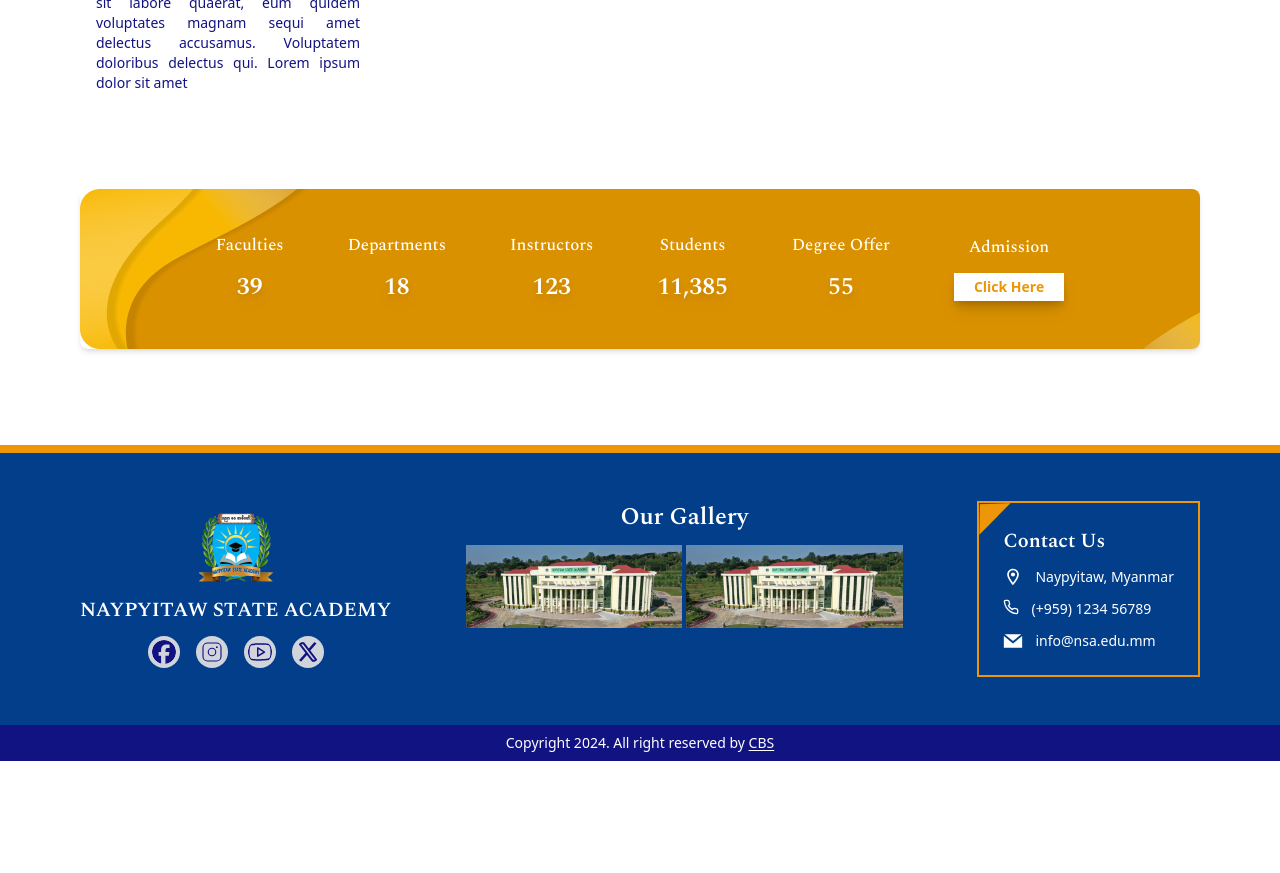
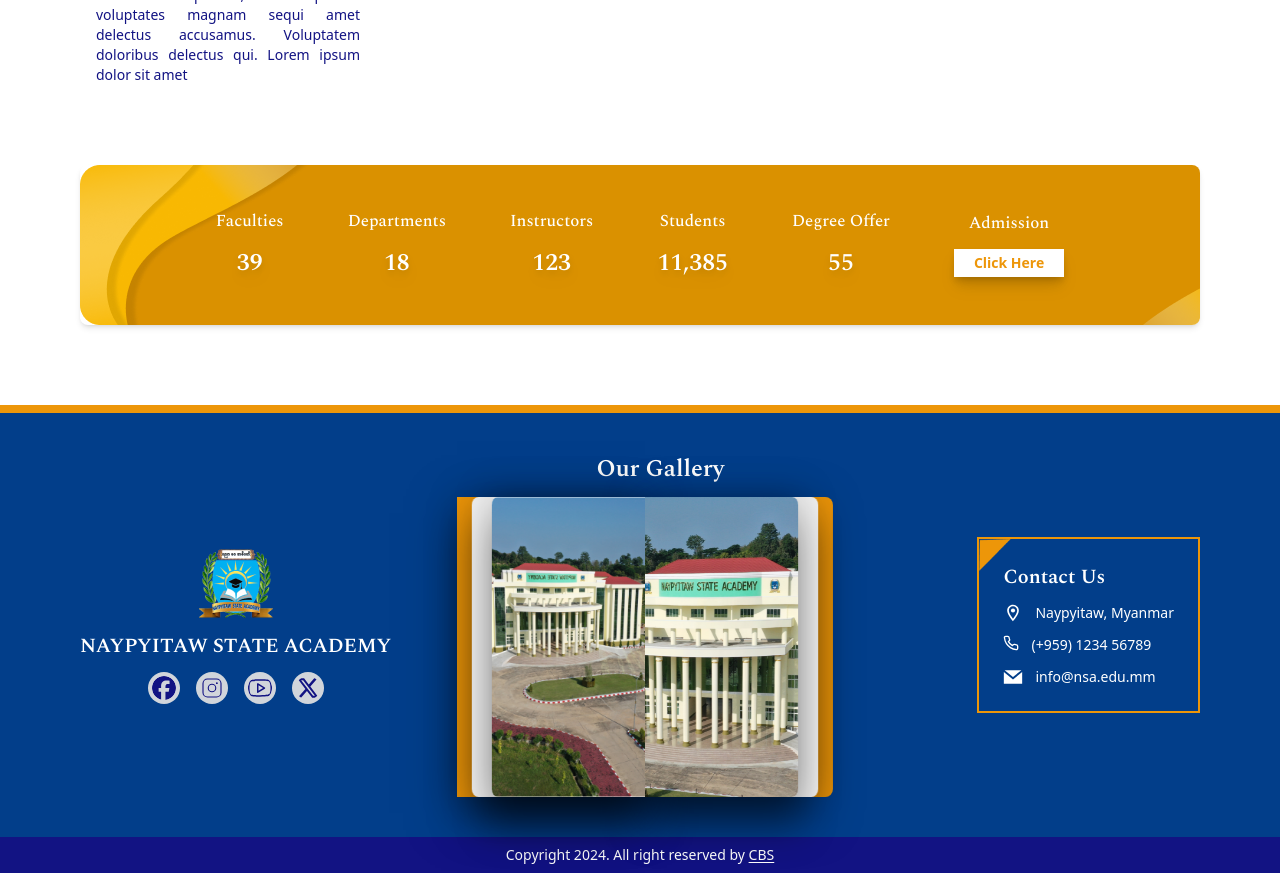
Before and after one commit to DArcy16/NSA, a React (Vite) app: page / in a window 1280 px wide. Shown: the part 1460-2333 px from the top of the page. Before the commit the page ends 2221 px from the top, so only its background shows below. Built offline with nearby package versions, Linux system fonts and the light colour scheme; a web font is replaced by a local one.

Commit message:
add book in footer

```diff
--- a/src/components/layout/Footer.jsx
+++ b/src/components/layout/Footer.jsx
@@ -4,12 +4,25 @@ import React from "react";
 import { Link, useLocation } from "react-router-dom";
 
 import logo from "../../assets/img/logo.png";
-import slider1 from "../../assets/img/slider1.png"
-import { Facebook, Instagram, Location, Mail, Phone, X, Youtube } from "../../assets/icons/Icons";
+import slider1 from "../../assets/img/slider1.png";
+import slider2 from "../../assets/img/slider2.png";
+import slider3 from "../../assets/img/slider3.png";
+
+
+import {
+	Facebook,
+	Instagram,
+	Location,
+	Mail,
+	Phone,
+	X,
+	Youtube,
+} from "../../assets/icons/Icons";
 
 const Footer = () => {
 	const location = useLocation();
-	const isContactPage = location.pathname.split("/").slice(-1)[0] === "contact-us";
+	const isContactPage =
+		location.pathname.split("/").slice(-1)[0] === "contact-us";
 
 	return (
 		<div className="section_paddingTop">
@@ -40,10 +53,10 @@ const Footer = () => {
 					</div>
 				)}
 				<div className="space-y-3">
-					<h2 className="text-2xl text-center font-semibold text-white">
+					<h2 className="text-2xl -ml-12 font-semibold text-white">
 						Our Gallery
 					</h2>
-					<div className="flex">
+					{/* <div className="flex">
 						<div className="w-[216.5px] mr-1">
 							<img
 								className="w-full h-auto"
@@ -58,6 +71,28 @@ const Footer = () => {
 								alt="w-full h-auto"
 							/>
 						</div>
+					</div> */}
+					<div className="book w-fit">
+						<div className="back"></div>
+
+						<div className="page4">
+							<img
+								className="w-full h-full object-cover"
+								src={slider1}
+								alt=""
+							/>
+						</div>
+						<div className="page3">
+							<img
+								className="w-full h-full object-cover"
+								src={slider3}
+								alt=""
+							/>
+						</div>
+						<div className="page2"></div>
+						<div className="page1"></div>
+						<div className="middle"></div>
+						<div className="front"></div>
 					</div>
 				</div>
 				<div className="flex items-center justify-center">
--- a/src/index.css
+++ b/src/index.css
@@ -54,7 +54,7 @@ h6 {
 }
 
 .bg_orange {
-  background-image: url("/orange_bg.png");
+	background-image: url("/orange_bg.png");
 	background-position: top left;
 	background-repeat: no-repeat;
 	background-size: cover;
@@ -78,24 +78,127 @@ h6 {
 	background-image: var(--gradient1);
 }
 
+.book {
+	transform-style: preserve-3d;
+	position: relative;
+	height: 300px;
+	cursor: pointer;
+	backface-visibility: visible;
+}
+
+.front,
+.back,
+.page1,
+.page2,
+.page3,
+.page4,
+.page5,
+.middle .page6 {
+	transform-style: preserve-3d;
+	position: absolute;
+	width: 200px;
+	height: 100%;
+	top: 0;
+	left: 0;
+	transform-origin: left center;
+	transition: transform 0.5s ease-in-out, box-shadow 0.35s ease-in-out;
+}
+
+.middle {
+	height: 100%;
+	width: 6px;
+	position: absolute;
+	height: 100%;
+	top: 0;
+	left: 0;
+	background-color:white;
+	z-index: 1000;
+}
+
+.front,
+.back {
+	background: var(--third);
+}
+
+.fornt,
+.page1,
+.page3,
+.page5 {
+	border-bottom-right-radius: 0.5rem;
+	border-top-right-radius: 0.5rem;
+}
+
+.back,
+.page2,
+.page4,
+.page6 {
+	border-bottom-right-radius: 0.5rem;
+	border-top-right-radius: 0.5rem;
+}
+
+.page1 {
+	background: #efefef;
+}
+
+.page2 {
+	background: #efefef;
+}
+
+.page3 {
+	background: #f5f5f5;
+}
+
+.page4 {
+	background: #f5f5f5;
+}
+
+.book .front {
+	transform: rotateY(-160deg);
+	box-shadow: 0 1rem 3rem 0 rgba(0, 0, 0, 0.5);
+}
+
+.book .page1 {
+	transform: rotateY(-150deg);
+	box-shadow: 0 1rem 3rem 0 rgba(0, 0, 0, 0.5);
+}
+
+.book .page2 {
+	transform: rotateY(-30deg);
+	box-shadow: 0 1rem 3rem 0 rgba(0, 0, 0, 0.5);
+}
+.book .page3 {
+	transform: rotateY(-140deg);
+	box-shadow: 0 1rem 3rem 0 rgba(0, 0, 0, 0.5);
+	overflow: hidden;
+}
+.book .page4 {
+	transform: rotateY(-40deg);
+	box-shadow: 0 1rem 3rem 0 rgba(0, 0, 0, 0.5);
+	overflow: hidden;
+}
+
+.book .back {
+	transform: rotateY(-20deg);
+}
+
 .section_padding1 {
-	@apply py-12 px-20;
+	@apply py-10 px-20;
 }
 
 .section_padding2 {
-	@apply pt-12 px-20;
+	@apply pt-10 px-20;
 }
 
 .top_section_padding {
-  @apply pt-20 px-20;
+	@apply pt-20 px-20;
 }
 
 .section_paddingTop {
-	@apply pt-12;
+	@apply pt-10;
 }
 
 .btn_primary {
-  @apply text-sm font-semibold text-white bg-secondary hover:bg-primary cursor-pointer
+	@apply text-sm font-semibold text-white bg-secondary hover:bg-primary cursor-pointer;
 }
 
 /* react slick */
--- a/src/pages/AboutUs.jsx
+++ b/src/pages/AboutUs.jsx
@@ -62,11 +62,11 @@ const AboutUs = () => {
 				</p>
 			</div>
 
-			<div className="section_padding1">
+			<div className="section_padding2">
 				<VisionMissionCard img={sliderImg2} heading="Vision" reverse=""/>
 			</div>
 
-            <div className="section_padding1">
+            <div className="section_padding2">
                 <VisionMissionCard img={sliderImg3} heading="Mission" reverse />
             </div>
 		</div>
```
